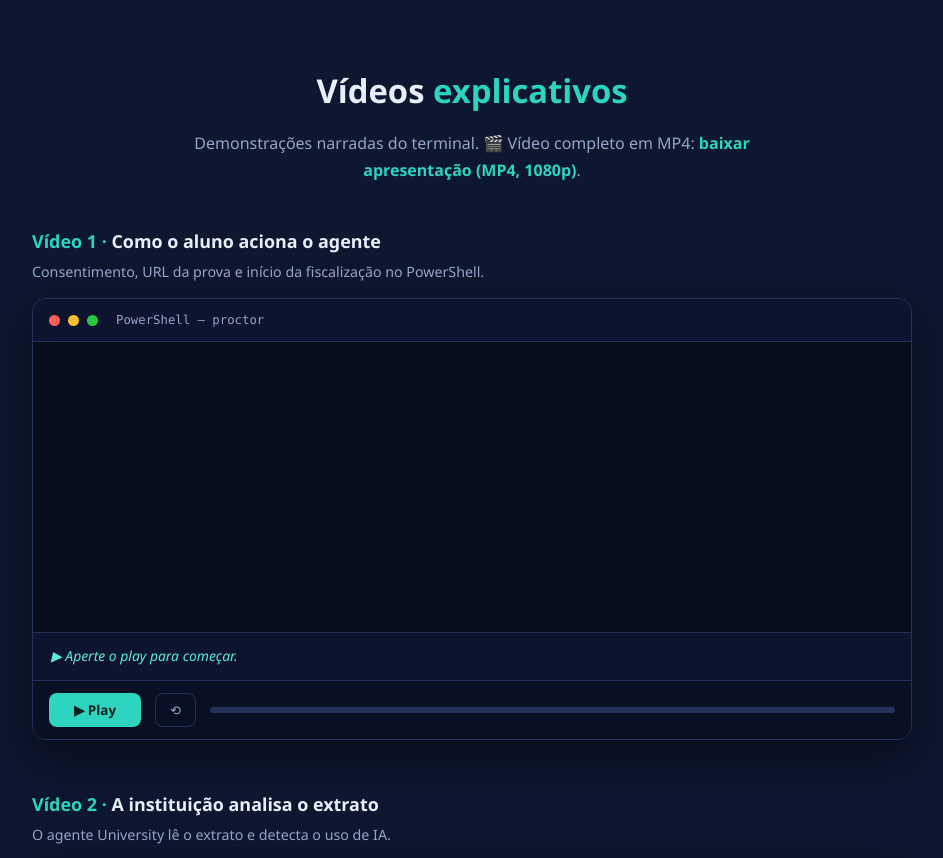
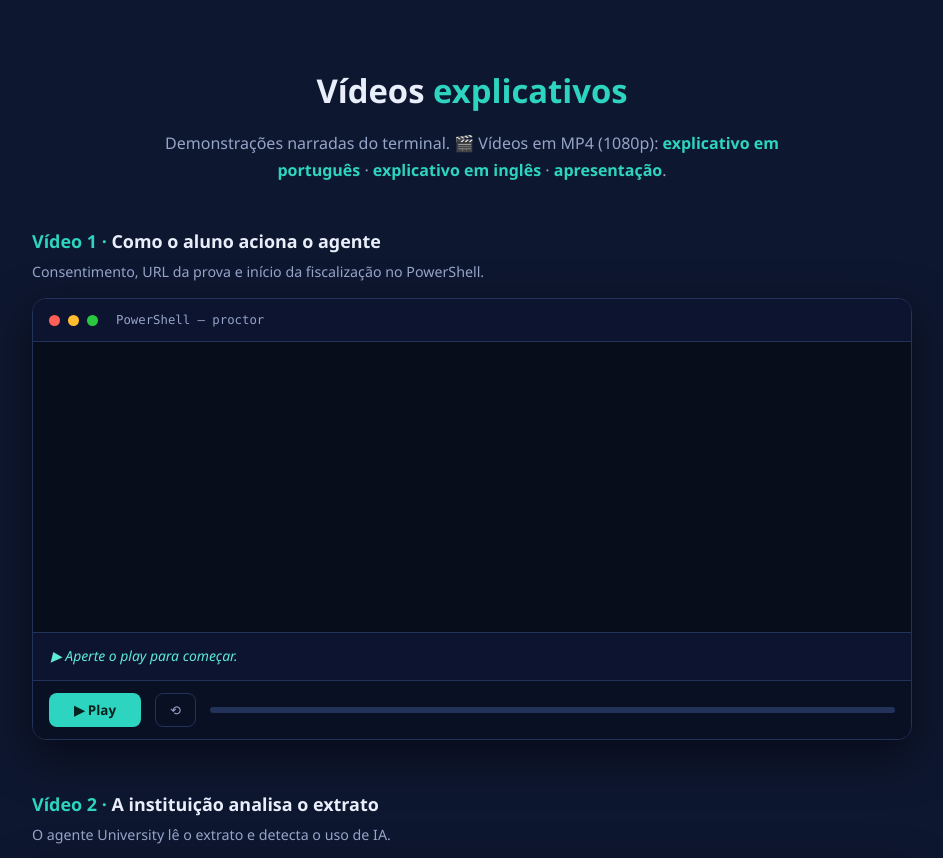
Before and after one commit to elevbit-ai/inpiojus-analitic-university, a plain HTML site: page docs/index.html in a window 1280 px wide. Shown: the part 2320-3178 px from the top of the page, without its empty margins (168-1111 px from the left). Drawn offline with Linux system fonts and the light colour scheme.

Commit message:
Adiciona os videos explicativos dedicados em PT e EN

```diff
--- a/docs/index.html
+++ b/docs/index.html
@@ -215,7 +215,7 @@
 <section id="videos" class="alt">
   <div class="container">
     <h2 class="tsec"><span class="pt">Vídeos <span class="teal">explicativos</span></span><span class="en">Explainer <span class="teal">videos</span></span></h2>
-    <p class="dsec"><span class="pt">Demonstrações narradas do terminal. 🎬 Vídeo completo em MP4: </span><span class="en">Narrated terminal demos. 🎬 Full MP4 video: </span><a id="mp4link" href="https://github.com/elevbit-ai/inpiojus-analitic-university/releases/download/v1.0.0/InpioJus-Analitic-University-Apresentacao.mp4"><strong><span class="pt">baixar apresentação (MP4, 1080p)</span><span class="en">download presentation (MP4, 1080p)</span></strong></a>.</p>
+    <p class="dsec"><span class="pt">Demonstrações narradas do terminal. 🎬 Vídeos em MP4 (1080p): </span><span class="en">Narrated terminal demos. 🎬 MP4 videos (1080p): </span><a href="https://github.com/elevbit-ai/inpiojus-analitic-university/releases/download/v1.0.0/InpioJus-University-PT.mp4"><strong><span class="pt">explicativo em português</span><span class="en">explainer in Portuguese</span></strong></a> · <a href="https://github.com/elevbit-ai/inpiojus-analitic-university/releases/download/v1.0.0/InpioJus-University-EN.mp4"><strong><span class="pt">explicativo em inglês</span><span class="en">explainer in English</span></strong></a> · <a id="mp4link" href="https://github.com/elevbit-ai/inpiojus-analitic-university/releases/download/v1.0.0/InpioJus-Analitic-University-Apresentacao.mp4"><strong><span class="pt">apresentação</span><span class="en">presentation</span></strong></a>.</p>
 
     <div class="video-wrap">
       <div class="vtit"><span class="num"><span class="pt">Vídeo 1 ·</span><span class="en">Video 1 ·</span></span> <span class="pt">Como o aluno aciona o agente</span><span class="en">How the student starts the agent</span></div>
```
Also changed, not shown: 1 other file.
